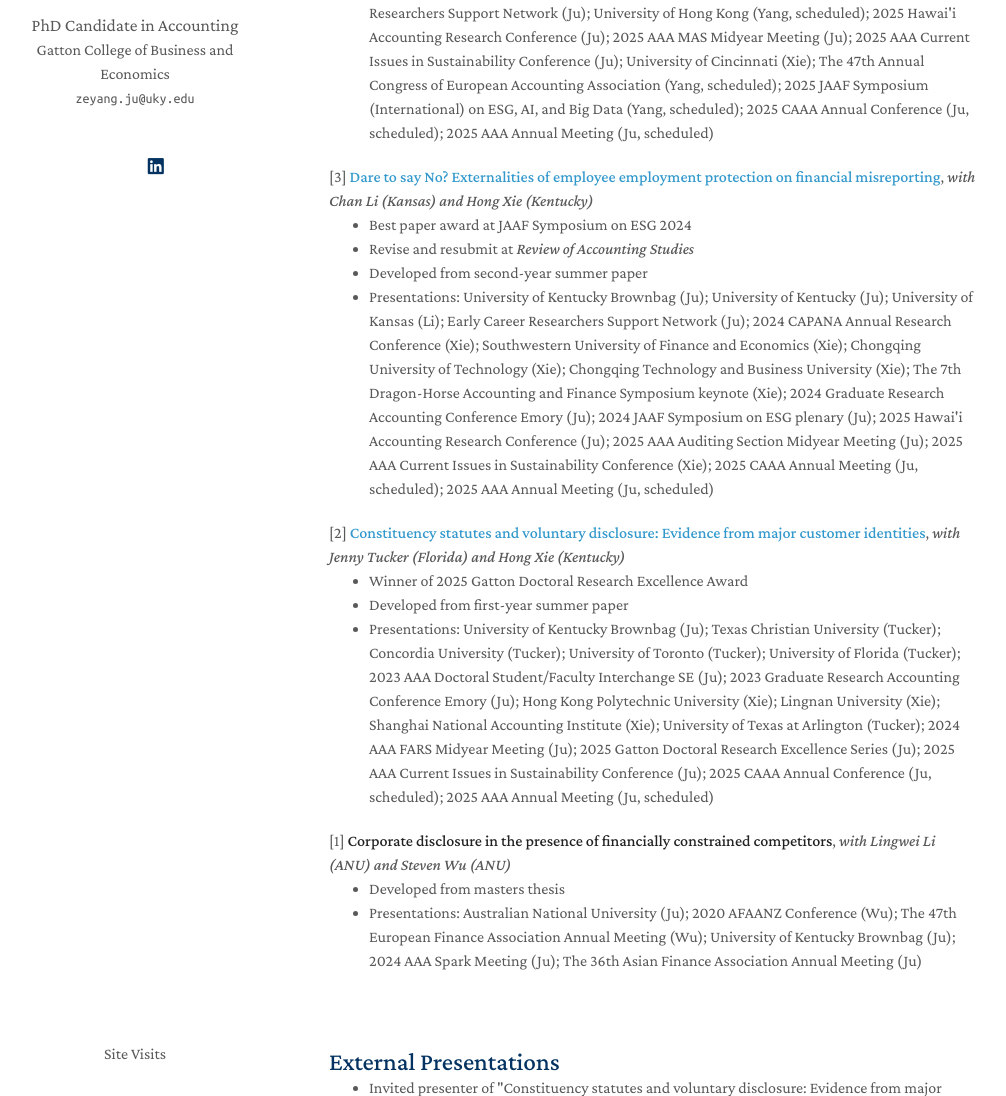
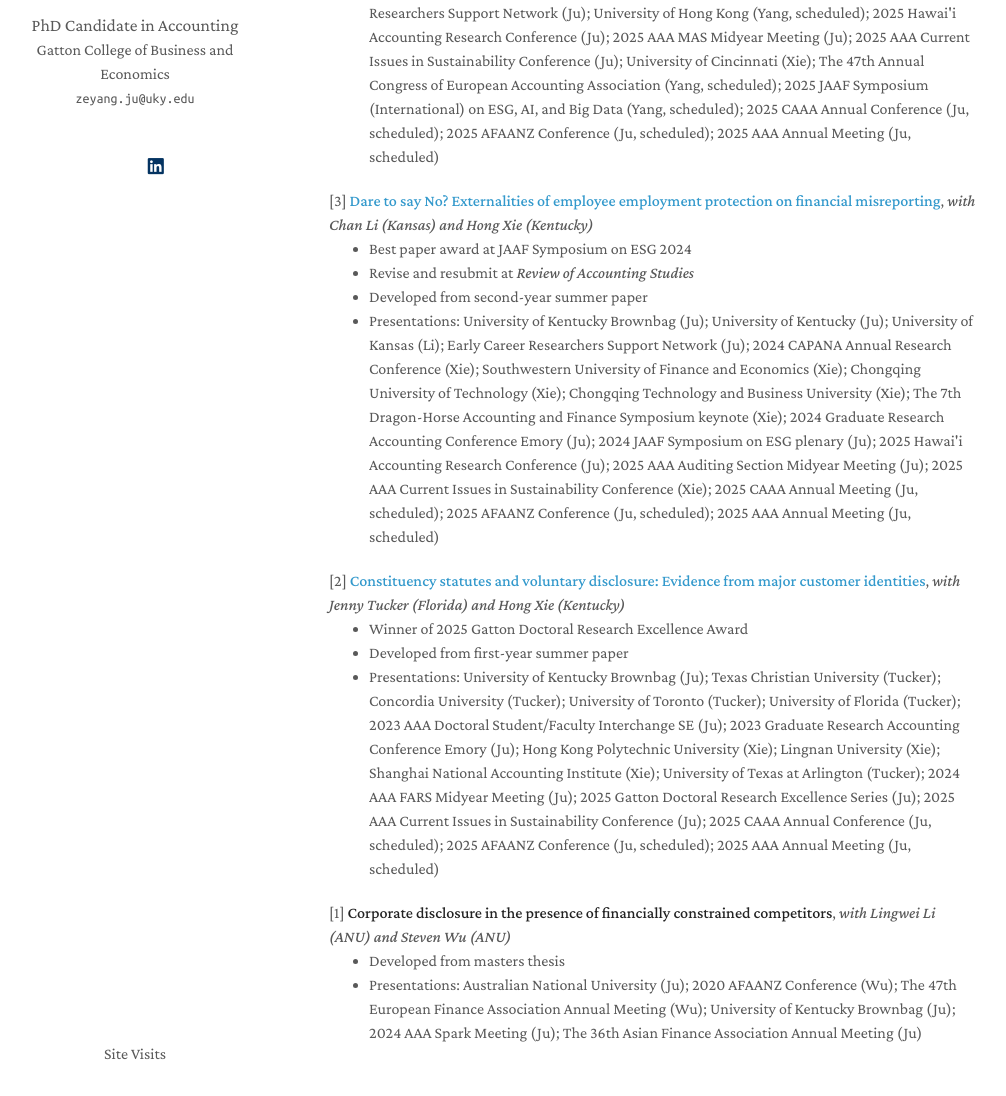
Before and after one commit to zeyang1225/zeyang1225.github.io, a Jekyll site: the page built from index.md, in a window 1280 px wide and 1400 px high, scrolled down 787 px. Shown: the part 304-1400 px from the top of the window, without its empty margins (141-1147 px from the left). Built offline with Jekyll 4.4.1, drawn with Linux system fonts in a browser that asks for light colours; nearby versions of some CDN libraries; comment, search, counter and statistics services are not loaded; a style sheet for code colours, icons or effects is not loaded; some of the changed text lies outside the part shown.

Commit message:
Update research.md

```diff
--- a/_includes/research.md
+++ b/_includes/research.md
@@ -15,7 +15,7 @@ hushing?</strong>, <em>Solo-authored dissertation</em> </div>
   <ul>
     <li>  Top 10 downloads for Corporate Governance & Finance eJournal at the SSRN for several days  <br></li>
      <li>  Developed from a research seminar proposal <br></li>
-     <li>  Presentations: University of Kentucky Brownbag (Ju); 2024 Kentucky Accounting Colloquium (Ju); University of Kentucky (Ju); Chinese University of Hong Kong (Chen); Early Career Researchers Support Network (Ju); University of Hong Kong (Yang, scheduled); 2025 Hawai'i Accounting Research Conference (Ju); 2025 AAA MAS Midyear Meeting (Ju); 2025 AAA Current Issues in Sustainability Conference (Ju); University of Cincinnati (Xie); The 47th Annual Congress of European Accounting Association (Yang, scheduled); 2025 JAAF Symposium (International) on ESG, AI, and Big Data (Yang, scheduled); 2025 CAAA Annual Conference (Ju, scheduled); 2025 AAA Annual Meeting (Ju, scheduled)</li>
+     <li>  Presentations: University of Kentucky Brownbag (Ju); 2024 Kentucky Accounting Colloquium (Ju); University of Kentucky (Ju); Chinese University of Hong Kong (Chen); Early Career Researchers Support Network (Ju); University of Hong Kong (Yang, scheduled); 2025 Hawai'i Accounting Research Conference (Ju); 2025 AAA MAS Midyear Meeting (Ju); 2025 AAA Current Issues in Sustainability Conference (Ju); University of Cincinnati (Xie); The 47th Annual Congress of European Accounting Association (Yang, scheduled); 2025 JAAF Symposium (International) on ESG, AI, and Big Data (Yang, scheduled); 2025 CAAA Annual Conference (Ju, scheduled); 2025 AFAANZ Conference (Ju, scheduled); 2025 AAA Annual Meeting (Ju, scheduled)</li>
   </ul>
 </div>
 
@@ -25,7 +25,7 @@ hushing?</strong>, <em>Solo-authored dissertation</em> </div>
     <li>  Best paper award at JAAF Symposium on ESG 2024 <br></li>
      <li>  Revise and resubmit at <em>Review of Accounting Studies</em> <br></li>
      <li>  Developed from second-year summer paper <br></li>
-  <li>  Presentations: University of Kentucky Brownbag (Ju); University of Kentucky (Ju); University of Kansas (Li); Early Career Researchers Support Network (Ju); 2024 CAPANA Annual Research Conference (Xie); Southwestern University of Finance and Economics (Xie); Chongqing University of Technology (Xie); Chongqing Technology and Business University (Xie); The 7th Dragon-Horse Accounting and Finance Symposium keynote (Xie); 2024 Graduate Research Accounting Conference Emory (Ju); 2024 JAAF Symposium on ESG plenary (Ju); 2025 Hawai'i Accounting Research Conference (Ju); 2025 AAA Auditing Section Midyear Meeting (Ju); 2025 AAA Current Issues in Sustainability Conference (Xie); 2025 CAAA Annual Meeting (Ju, scheduled); 2025 AAA Annual Meeting (Ju, scheduled)</li>
+  <li>  Presentations: University of Kentucky Brownbag (Ju); University of Kentucky (Ju); University of Kansas (Li); Early Career Researchers Support Network (Ju); 2024 CAPANA Annual Research Conference (Xie); Southwestern University of Finance and Economics (Xie); Chongqing University of Technology (Xie); Chongqing Technology and Business University (Xie); The 7th Dragon-Horse Accounting and Finance Symposium keynote (Xie); 2024 Graduate Research Accounting Conference Emory (Ju); 2024 JAAF Symposium on ESG plenary (Ju); 2025 Hawai'i Accounting Research Conference (Ju); 2025 AAA Auditing Section Midyear Meeting (Ju); 2025 AAA Current Issues in Sustainability Conference (Xie); 2025 CAAA Annual Meeting (Ju, scheduled); 2025 AFAANZ Conference (Ju, scheduled); 2025 AAA Annual Meeting (Ju, scheduled)</li>
   </ul>
 </div>
 
@@ -34,7 +34,7 @@ hushing?</strong>, <em>Solo-authored dissertation</em> </div>
  <ul>
      <li>  Winner of 2025 Gatton Doctoral Research Excellence Award <br></li>
       <li> Developed from first-year summer paper <br></li>
-   <li>  Presentations: University of Kentucky Brownbag (Ju); Texas Christian University (Tucker); Concordia University (Tucker); University of Toronto (Tucker); University of Florida (Tucker); 2023 AAA Doctoral Student/Faculty Interchange SE (Ju); 2023 Graduate Research Accounting Conference Emory (Ju); Hong Kong Polytechnic University (Xie); Lingnan University (Xie); Shanghai National Accounting Institute (Xie); University of Texas at Arlington (Tucker); 2024 AAA FARS Midyear Meeting (Ju); 2025 Gatton Doctoral Research Excellence Series (Ju); 2025 AAA Current Issues in Sustainability Conference (Ju); 2025 CAAA Annual Conference (Ju, scheduled); 2025 AAA Annual Meeting (Ju, scheduled)</li>
+   <li>  Presentations: University of Kentucky Brownbag (Ju); Texas Christian University (Tucker); Concordia University (Tucker); University of Toronto (Tucker); University of Florida (Tucker); 2023 AAA Doctoral Student/Faculty Interchange SE (Ju); 2023 Graduate Research Accounting Conference Emory (Ju); Hong Kong Polytechnic University (Xie); Lingnan University (Xie); Shanghai National Accounting Institute (Xie); University of Texas at Arlington (Tucker); 2024 AAA FARS Midyear Meeting (Ju); 2025 Gatton Doctoral Research Excellence Series (Ju); 2025 AAA Current Issues in Sustainability Conference (Ju); 2025 CAAA Annual Conference (Ju, scheduled); 2025 AFAANZ Conference (Ju, scheduled); 2025 AAA Annual Meeting (Ju, scheduled)</li>
   </ul>
 </div>
 
```
